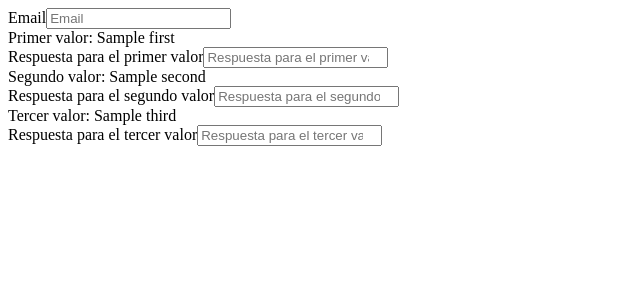
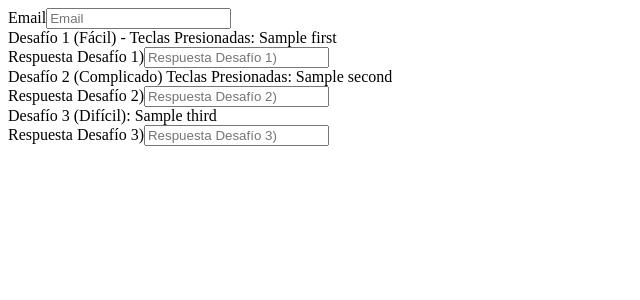
Before and after one commit to federicoemartinez/PyconArChallenge, a Django app: template templates/solution_form.html in a window 1280 px wide. Shown: the top 300 px of the page, without its empty margins (0-640 px from the left). Run offline with Django 3.2, Linux system fonts and the light colour scheme; tables that the repository leaves empty hold one stand-in row (values such as "Sample post"); the template is opened without the code that fills it: values that come from a table or form of the project are taken from there, most other values are stand-ins (such as "Sample title", 1, 10 or a date in 2020); some libraries are stand-ins or nearby versions.

Commit message:
Corrijo template e instrucciones

```diff
--- a/invgatechallenge/views.py
+++ b/invgatechallenge/views.py
@@ -1,3 +1,5 @@
+# -*- coding: utf-8 -*-
+
 import random
 from hashlib import sha256
 
@@ -29,11 +31,11 @@ def mark_token_as_used(token_id):
 class ChallengeForm(forms.Form):
     email = forms.EmailField()
     number_one = forms.IntegerField(widget=forms.HiddenInput())
-    solution_one = forms.IntegerField(label='Respuesta para el primer valor')
+    solution_one = forms.IntegerField(label='Respuesta Desafío 1)')
     number_two = forms.IntegerField(widget=forms.HiddenInput())
-    solution_two = forms.IntegerField(label='Respuesta para el segundo valor')
+    solution_two = forms.IntegerField(label='Respuesta Desafío 2)')
     number_three = forms.IntegerField(widget=forms.HiddenInput())
-    solution_three = forms.IntegerField(label='Respuesta para el tercer valor')
+    solution_three = forms.IntegerField(label='Respuesta Desafío 3)')
     anti_tampering = forms.CharField(widget=forms.HiddenInput())
 
     captcha = CaptchaField()
--- a/pyconchallenge/settings.py
+++ b/pyconchallenge/settings.py
@@ -58,7 +58,7 @@ ROOT_URLCONF = 'pyconchallenge.urls'
 TEMPLATES = [
     {
         'BACKEND': 'django.template.backends.django.DjangoTemplates',
-        'DIRS': ['templates'],
+        'DIRS': ['templates', os.path.join(BASE_DIR, "templates")],
         'APP_DIRS': True,
         'OPTIONS': {
             'context_processors': [
--- a/templates/problem.html
+++ b/templates/problem.html
@@ -7,9 +7,9 @@
 
     </p>
 </div>
-<p>Inicialmente, se puede ubicar el caballo en cualquier tecla numerada del teclado de un telefono</p>
+<p>Inicialmente, se puede ubicar el caballo en cualquier tecla numerada del teclado de un teléfono</p>
 <p> <img src={% static "invgatechallenge/keypad.png"  %} style="width:150px; height: 150px;" />    </p>
 <p>Cada movimiento del caballo se hace desde una tecla a otra según como se mueve en el tablero de ajedrez.</p>
-<p>Cada vez que se lo pone en una tecla (incluyendo la ubicación inicial), se apreta ese número. Es decir que con N-1 movimientos,
+<p>Cada vez que se lo ubica en una tecla (incluyendo la ubicación inicial), se apreta ese número. Es decir que con N-1 movimientos,
     se presionan N teclas.</p>
-<p>Complete para las cantidades de pasos pedidas la cantidad de números distintos que se pueden marcar con el caballo.</p>
+<p>Responda para las cantidades de teclas presionadas que se indican la cantidad de números distintos que se pueden marcar con el caballo.</p>
--- a/templates/solution_form.html
+++ b/templates/solution_form.html
@@ -4,13 +4,13 @@
     {% bootstrap_form_errors form type='non_fields' %}
     {% bootstrap_field form.email %}
 
-    <div>Primer valor: {{ first }}</div>
+    <div>Desafío 1 (Fácil) - Teclas Presionadas: {{ first }}</div>
     {% bootstrap_field form.number_one %}
     {% bootstrap_field form.solution_one %}
-    <div>Segundo valor: {{ second }}</div>
+    <div>Desafío 2 (Complicado) Teclas Presionadas: {{ second }}</div>
     {% bootstrap_field form.number_two %}
     {% bootstrap_field form.solution_two %}
-    <div>Tercer valor: {{ third }}  </div>
+    <div>Desafío 3 (Difícil): {{ third }}  </div>
     {% bootstrap_field form.number_three %}
     {% bootstrap_field form.solution_three %}
     {% bootstrap_field form.captcha %}
```
